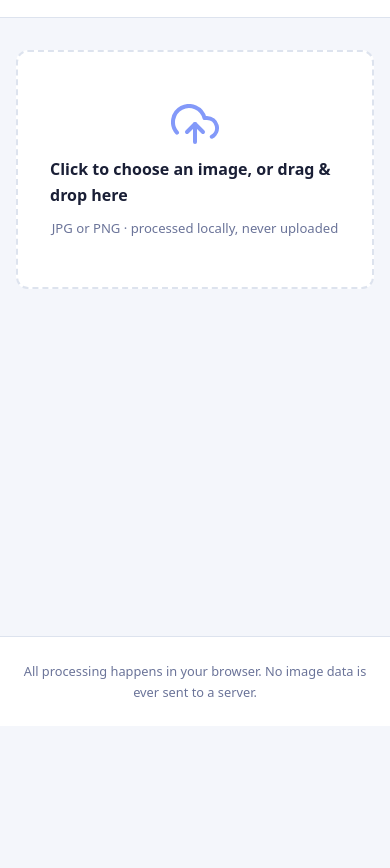
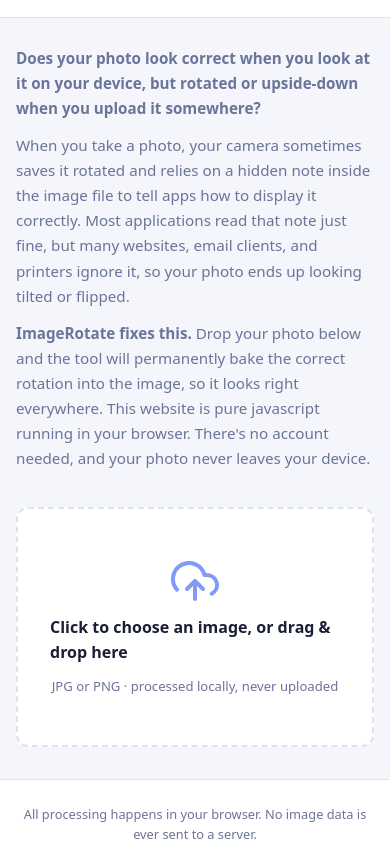
Before and after one commit to c0dev0id/imagerotate, a website: page index.html in a window 390 px wide. Shown: the part 118-986 px from the top of the page. Before the commit the page ends 844 px from the top, so only its background shows below. Drawn offline with Linux system fonts and the light colour scheme.

Commit message:
Add intro section with styling and explanatory content (#3)
## Summary
Added a new introductory section to the ImageRotate application that
explains the problem the tool solves and how it works. This includes
both HTML markup and corresponding CSS styling.

## Key Changes
- **HTML**: Added a new `.intro` div block between the header and main
content containing:
  - A headline explaining the common photo rotation problem
- Two paragraphs describing the root cause and how ImageRotate solves it

- **CSS**: Added styling for the intro section with:
- `.intro` container with max-width constraint, centered layout, flexbox
column direction, and responsive padding
- `.intro-headline` with larger font weight and size for visual
hierarchy
- `.intro p` with slightly smaller font size and muted color for
secondary text

## Implementation Details
- The intro section uses flexbox with a gap for consistent spacing
between text elements
- Styling respects existing design system variables (`--clr-text`,
`--clr-muted`)
- Layout is responsive with 100% width and padding that adapts to
container size
- The section is positioned logically between the header tagline and the
main upload functionality

```diff
--- a/index.html
+++ b/index.html
@@ -12,6 +12,12 @@
     <h1>ImageRotate</h1>
     <p class="tagline">Fix EXIF orientation issues in your JPG and PNG images — no upload, no server.</p>
   </header>
+
+  <div class="intro">
+    <p class="intro-headline">Does your photo look correct when you look at it on your device, but rotated or upside-down when you upload it somewhere?</p>
+    <p>When you take a photo, your camera sometimes saves it rotated and relies on a hidden note inside the image file to tell apps how to display it correctly. Most applications read that note just fine, but many websites, email clients, and printers ignore it, so your photo ends up looking tilted or flipped.</p>
+    <p><strong>ImageRotate fixes this.</strong> Drop your photo below and the tool will permanently bake the correct rotation into the image, so it looks right everywhere. This website is pure javascript running in your browser. There's no account needed, and your photo never leaves your device.</p>
+  </div>
 
   <main>
     <section class="upload-section" id="uploadArea">
--- a/style.css
+++ b/style.css
@@ -57,6 +57,32 @@
   color: var(--clr-muted);
   font-size: .9rem;
   margin-top: .25rem;
+}
+
+/* =========================================================
+   Intro block
+   ========================================================= */
+.intro {
+  max-width: 960px;
+  width: 100%;
+  margin: 1.75rem auto .25rem;
+  padding: 0 1rem;
+  display: flex;
+  flex-direction: column;
+  gap: .75rem;
+}
+
+.intro-headline {
+  font-size: 1.1rem;
+  font-weight: 700;
+  color: var(--clr-text);
+  line-height: 1.4;
+}
+
+.intro p {
+  font-size: .95rem;
+  color: var(--clr-muted);
+  line-height: 1.65;
 }
 
 /* =========================================================
```
